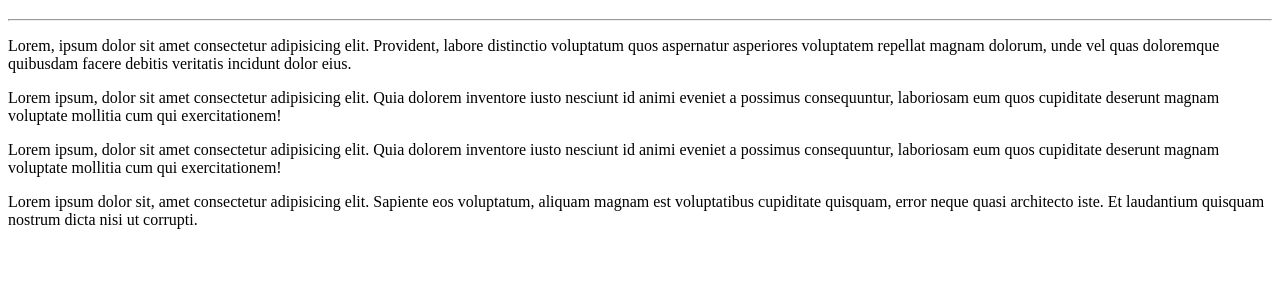
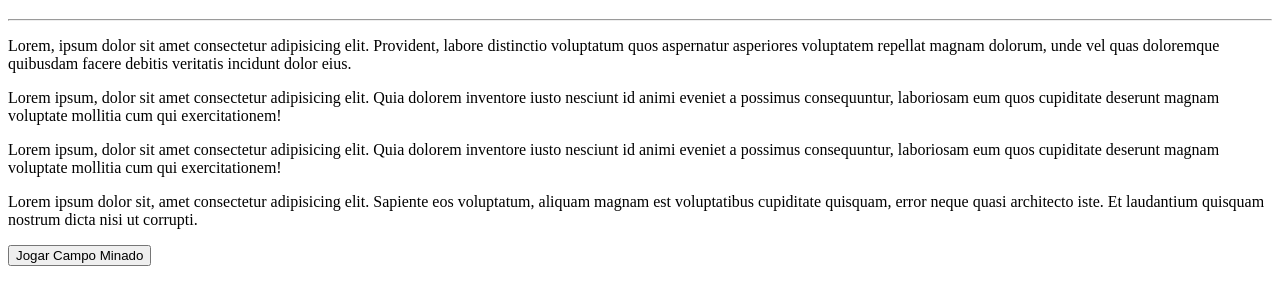
Before and after one commit to JulianCBraga/Ola-Mundo, a plain HTML site: page site-exemplo/index.html in a window 1280 px wide. Shown: the part 61-366 px from the top of the page. Drawn offline with Linux system fonts and the light colour scheme.

Commit message:
Update index.html

```diff
--- a/site-exemplo/index.html
+++ b/site-exemplo/index.html
@@ -12,5 +12,9 @@
     <p>Lorem ipsum, dolor sit amet consectetur adipisicing elit. Quia dolorem inventore iusto nesciunt id animi eveniet a possimus consequuntur, laboriosam eum quos cupiditate deserunt magnam voluptate mollitia cum qui exercitationem!</p>
     <p>Lorem ipsum, dolor sit amet consectetur adipisicing elit. Quia dolorem inventore iusto nesciunt id animi eveniet a possimus consequuntur, laboriosam eum quos cupiditate deserunt magnam voluptate mollitia cum qui exercitationem!</p>
     <p>Lorem ipsum dolor sit, amet consectetur adipisicing elit. Sapiente eos voluptatum, aliquam magnam est voluptatibus cupiditate quisquam, error neque quasi architecto iste. Et laudantium quisquam nostrum dicta nisi ut corrupti.</p>
+    <!-- Botão que abre Campo_Minado.html -->
+    <button onclick="window.location.href='Campo_Minado.html'">
+        Jogar Campo Minado
+    </button>
 </body>
 </html>
```
